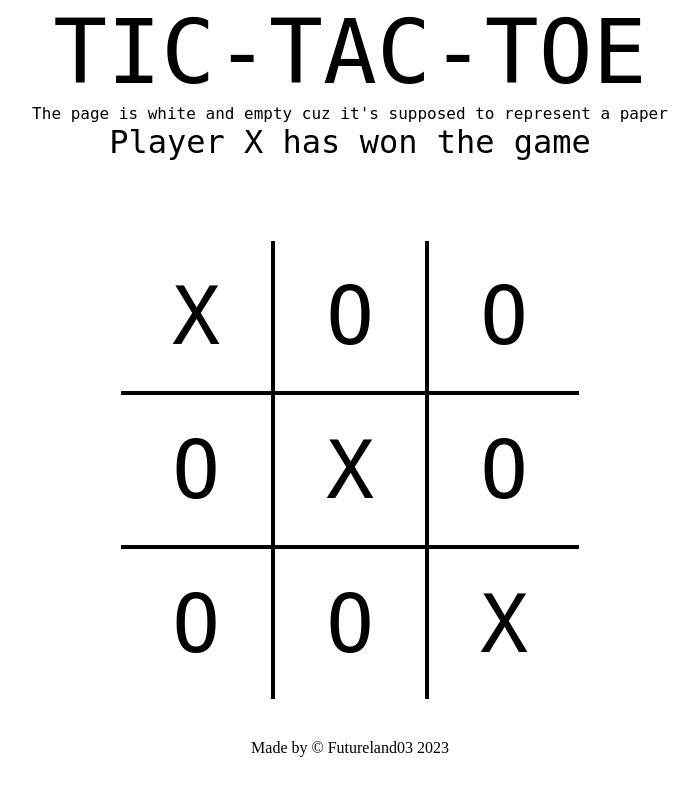
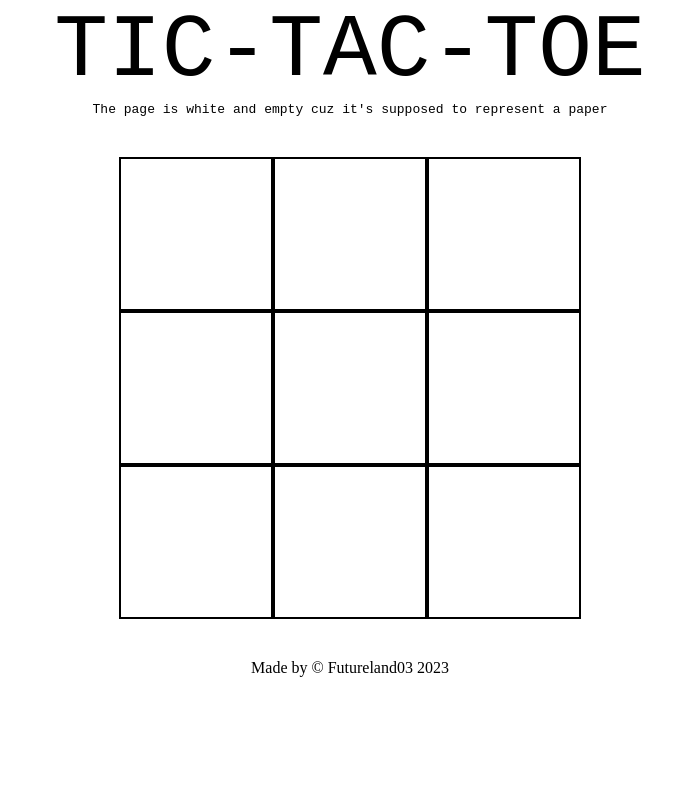
Before and after one commit to MarkMurai3/Tic-Tac-Toe, a plain HTML site: page index.html in a window 1280 px wide. Shown: the whole page, without its empty margins (290-989 px from the left). Drawn offline with nearby package versions, Linux system fonts and the light colour scheme; a web font is replaced by a local one.

Commit message:
Make slight changes to CSS, Write JavaScript

```diff
--- a/index.html
+++ b/index.html
@@ -12,28 +12,20 @@
 <body>
     <div class="welcome"><div class="w1">TIC-TAC-TOE</div>
         <div class="w2">The page is white and empty cuz it's supposed to represent a paper</div>
-        <div class="btw">Player X has won the game</div>
+        <div class="btw"></div>
     </div>
-    <div class="turn"></div>
     <div class="container">
         <div class="grids">
-            <div class="grid-item remove-left-border remove-top-border">1</div>
-            <div class="grid-item remove-top-border">2</div>
-            <div class="grid-item remove-top-border remove-right-border">3</div>
-            <div class="grid-item remove-left-border">4</div>
-            <div class="grid-item">5</div>
-            <div class="grid-item remove-right-border">6</div>
-            <div class="grid-item remove-left-border remove-bottom-border">7</div>
-            <div class="grid-item remove-bottom-border">8</div>
-            <div class="grid-item remove-bottom-border remove-right-border">9</div>
+            <div class="grid-item remove-left-border remove-top-border"></div>
+            <div class="grid-item remove-top-border"></div>
+            <div class="grid-item remove-top-border remove-right-border"></div>
+            <div class="grid-item remove-left-border"></div>
+            <div class="grid-item"></div>
+            <div class="grid-item remove-right-border"></div>
+            <div class="grid-item remove-left-border remove-bottom-border"></div>
+            <div class="grid-item remove-bottom-border"></div>
+            <div class="grid-item remove-bottom-border remove-right-border"></div>
         </div>
-    </div>
-    <div class="x">
-        <!-- <span></span>
-        <span></span> -->
-    </div>
-    <div class="o">
-        <!-- <span></span> -->
     </div>
     <div class="footer">Made by &copy; Futureland03 <script>document.write(new Date().getFullYear()); </script></div>
 </body>
--- a/main.js
+++ b/main.js
@@ -1,8 +1,16 @@
-$('.grid-item').html("O");
-document.getElementsByClassName("grid-item")[0].innerHTML = 'X';
-document.getElementsByClassName("grid-item")[4].innerHTML = 'X'
-document.getElementsByClassName("grid-item")[8].innerHTML = 'X'
+const gridItem = document.querySelectorAll('.grid-item');
+let player = 'X';
 
-// for(var i = 0; i < buttons.length; i++){
-//   buttons[i].classList.add('hidden');
-// }
+for (const squares of gridItem){
+    squares.addEventListener('click', function(){
+        if (squares.textContent === ''){
+            squares.textContent = player;
+            if (player == 'X'){
+                player = 'O';
+            }
+            else {
+                player = 'X';
+            }
+        }
+    });
+}
--- a/style.css
+++ b/style.css
@@ -9,12 +9,13 @@ body{
     justify-content: center;
     align-items: center;
     width: 100vw;
-    /* height: 77vh; */
 }
 .grids{
     display: grid;
-    grid-template-columns: auto auto auto;
+    grid-template-columns: repeat(3, 1fr);
     padding: 5vh 0;
+    justify-content: center;
+    align-items: center;
 }
 .grid-item{
     height: 150px;
@@ -23,10 +24,11 @@ body{
     display: flex;
     justify-content: center;
     align-items: center;
-    font-family: 'Dejavu Sans Mono', monospace;
+    font-family: monospace;
     font-variant-numeric: tabular-nums lining-nums;
     font-kerning:none;
     font-size: 10vh;
+    cursor: pointer;
 }
 .btw{
     font-size: 4vh;
@@ -36,27 +38,17 @@ body{
     align-items: center;
     justify-content: center;
     font-size: 7vw;
-    font-family: 'Dejavu Sans Mono', monospace;
-    font-variant-numeric: tabular-nums lining-nums;
-    font-kerning:none;
+    font-family: monospace;
+    /* font-variant-numeric: tabular-nums lining-nums;
+    font-kerning:none; */
     text-align: center;
     flex-direction: column;
 }
 .w2{
     font-size: medium;
 }
-.turn{
-    justify-content: center;
-    align-items:flex-end;
-    display: flex;
-    font-family: 'Dejavu Sans Mono', monospace;
-    font-variant-numeric: tabular-nums lining-nums;
-    font-kerning:none;
-    font-size: 5vw;
-    padding-top: 5vh;
-    color:brown;
-}
-.remove-top-border{
+
+/* .remove-top-border{
     border-top: 0;
 }
 .remove-left-border{
@@ -67,7 +59,7 @@ body{
 }
 .remove-bottom-border{
     border-bottom: 0;
-}
+} */
 .footer{
     height: 4vh;
     width: 100vw;
```
